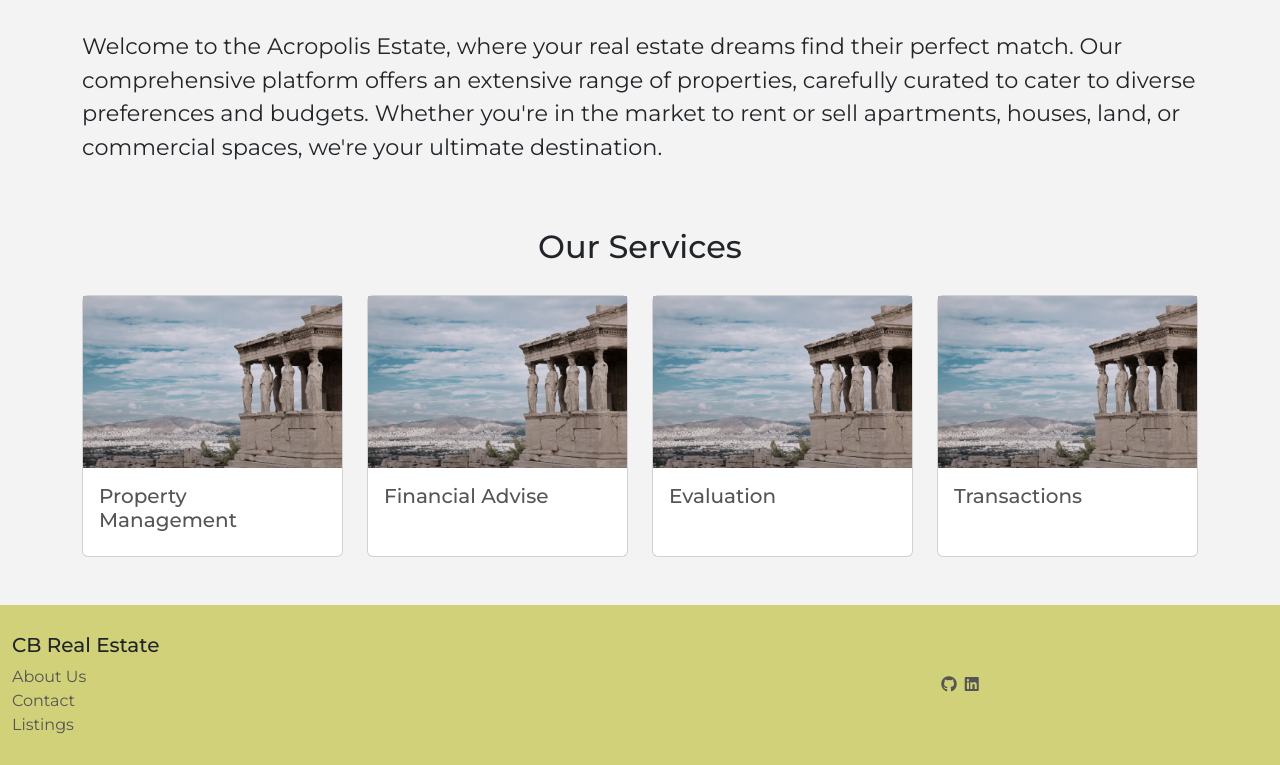
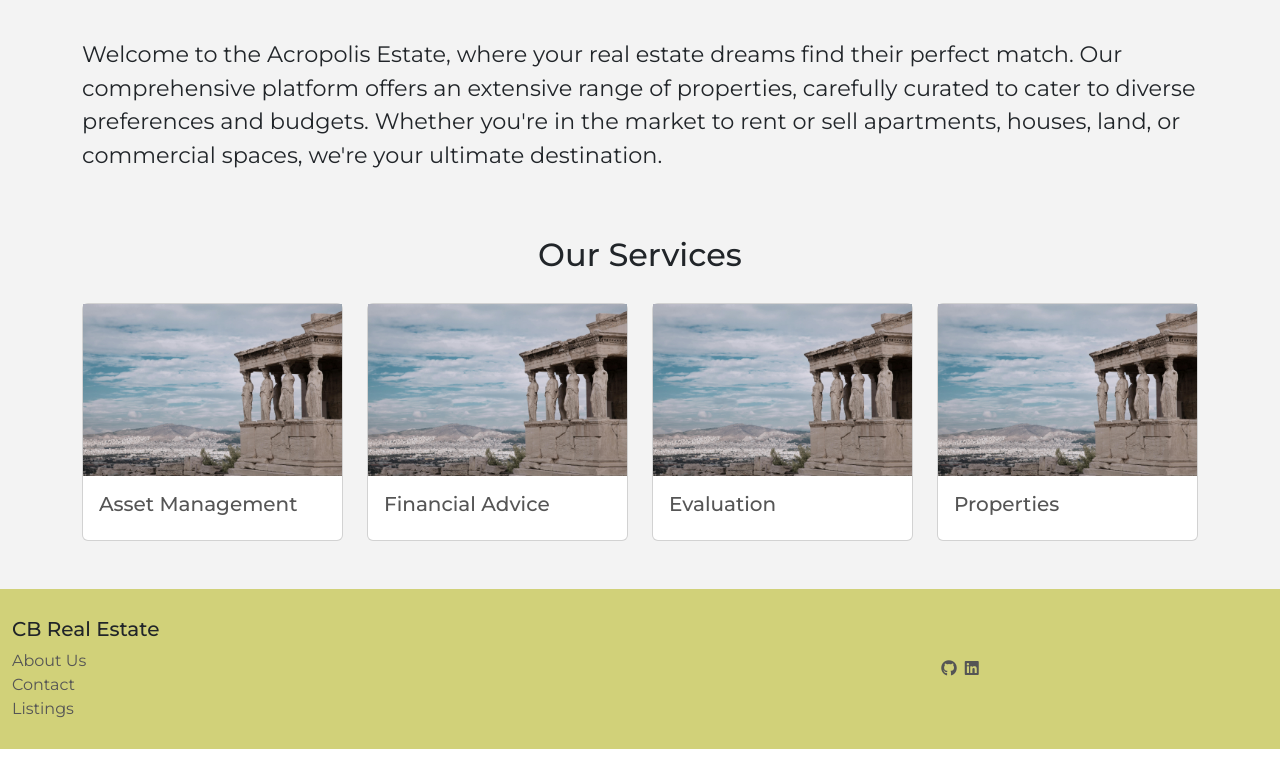
Before and after one commit to Vasileios20/real-estate, a React (Create React App) app: page / in a window 1280 px wide. Shown: the part 808-1573 px from the top of the page. Built offline with nearby package versions, Linux system fonts and the light colour scheme; no server answers.

Commit message:
Update homepage content with translation vars and style

```diff
--- a/src/pages/home/HomePage.js
+++ b/src/pages/home/HomePage.js
@@ -45,7 +45,7 @@ export default function HomePage() {
 
               <Card.Body>
                 <Card.Title>
-                  <Link to="/propertyManagement">Property Management</Link>
+                  <Link to="/propertyManagement"> {t("services.assetManagement")}</Link>
                 </Card.Title>
                 {/* <Card.Text>
                   Our property management services are designed to help you
@@ -61,7 +61,7 @@ export default function HomePage() {
 
               <Card.Body>
                 <Card.Title>
-                  <Link to="/advisory">Financial Advise</Link>
+                  <Link to="/advisory">{t("services.financialAdvice")}</Link>
                 </Card.Title>
                 {/* <Card.Text>
                   Our team of real estate experts is here to provide you with
@@ -77,7 +77,7 @@ export default function HomePage() {
               <img src={property_management} alt="Property Management" />
               <Card.Body>
                 <Card.Title>
-                  <Link to="/evaluation">Evaluation</Link>
+                  <Link to="/evaluation">{t("services.evaluation")}</Link>
                 </Card.Title>
                 {/* <Card.Text>
                   Our team of experts will evaluate your property and provide
@@ -92,7 +92,7 @@ export default function HomePage() {
               <img src={property_management} alt="Property Management" />
               <Card.Body>
                 <Card.Title>
-                  <Link to="/transactions">Transactions</Link>
+                  <Link to="/listings">{t("services.properties")}</Link>
                 </Card.Title>
                 {/* <Card.Text>
                   Our analytics services help you make data-driven decisions
--- a/src/styles/HomePage.module.css
+++ b/src/styles/HomePage.module.css
@@ -2,7 +2,7 @@
   background-image: url("../assets/hero.jpg");
   background-size: cover;
   background-position: center;
-  height: 92vh;
+  height: 93vh;
   display: flex;
   justify-content: center;
   align-items: center;
```
